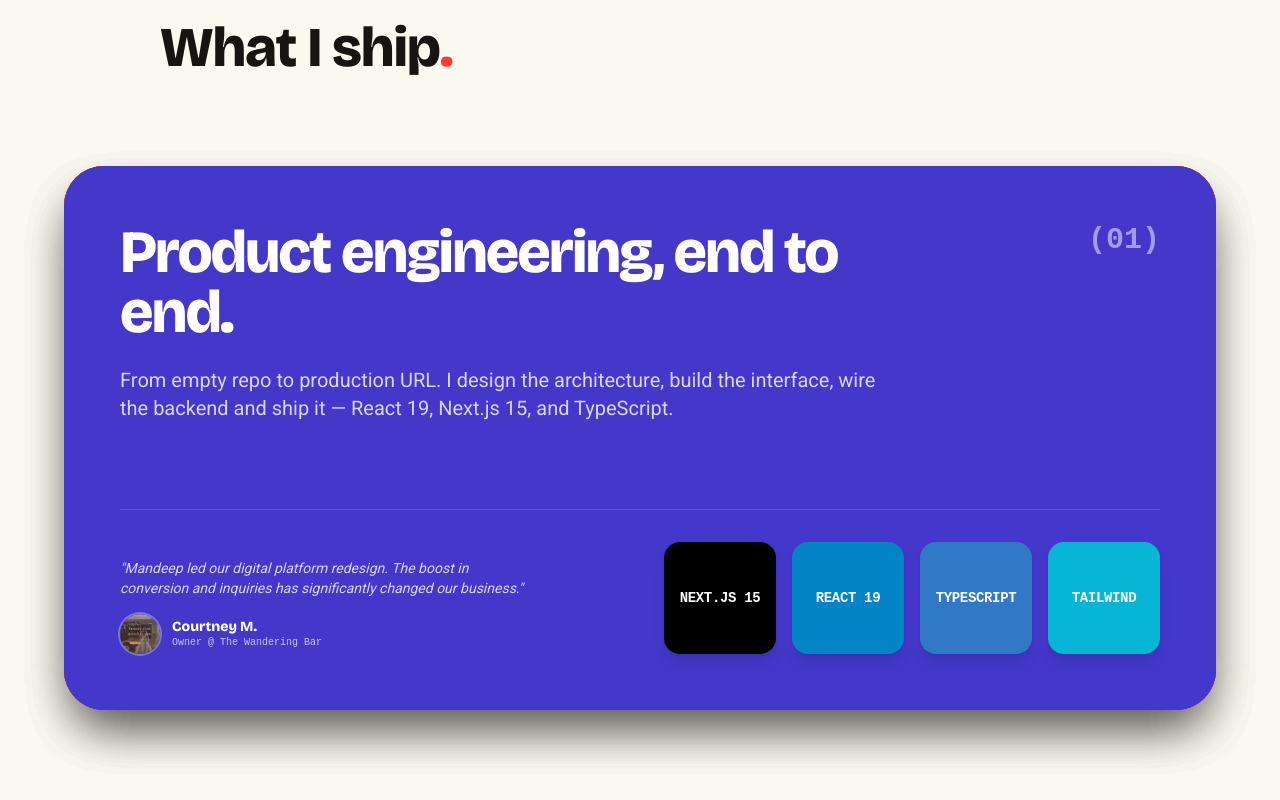
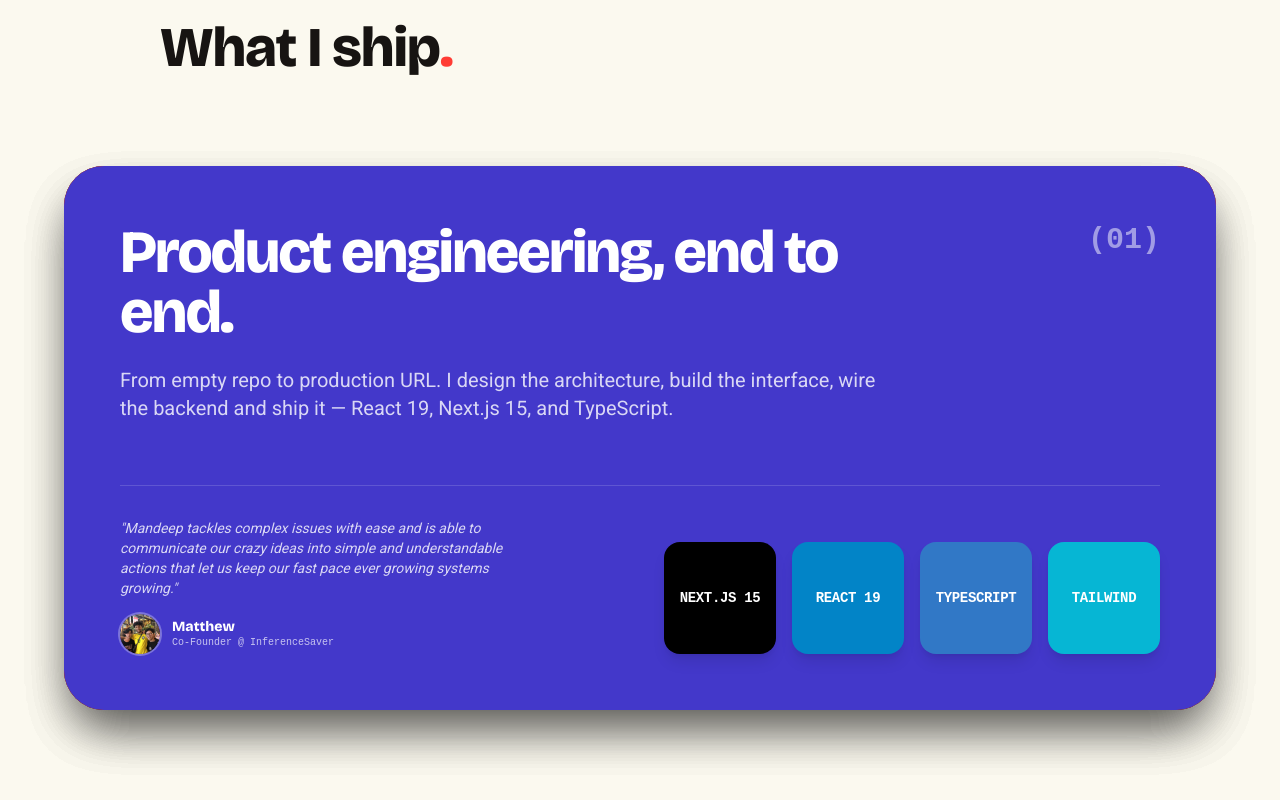
Before and after one commit to deepmroot/mandeep-portfolio, a React (Vite) app: page / in a window 1280 px wide. Shown: the part 9640-10440 px from the top of the page. Built offline with nearby package versions, Linux system fonts and the light colour scheme; a web font is replaced by a local one.

Commit message:
feat: Add Matthew InferenceSaver co-founder photo & quote, and pull ProductFan up to eliminate blank space

```diff
--- a/src/appart-theme/Portfolio.jsx
+++ b/src/appart-theme/Portfolio.jsx
@@ -1289,10 +1289,10 @@ const SHIPS = [
     text: "#ffffff",
     title: "Product engineering, end to end.",
     body: "From empty repo to production URL. I design the architecture, build the interface, wire the backend and ship it — React 19, Next.js 15, and TypeScript.",
-    quote: "Mandeep led our digital platform redesign. The boost in conversion and inquiries has significantly changed our business.",
-    author: "Courtney M.",
-    role: "Owner @ The Wandering Bar",
-    avatar: "/thumbs/thewanderingbar.jpg",
+    quote: "Mandeep tackles complex issues with ease and is able to communicate our crazy ideas into simple and understandable actions that let us keep our fast pace ever growing systems growing.",
+    author: "Matthew",
+    role: "Co-Founder @ InferenceSaver",
+    avatar: "/thumbs/matthew.webp",
     tiles: [
       { name: "Next.js 15", bg: "#000000", color: "#ffffff" },
       { name: "React 19", bg: "#0284c7", color: "#ffffff" },
@@ -1510,11 +1510,11 @@ const FEEDBACK_CARDS = [
     theme: "dark",
   },
   {
-    name: "Alex R.",
-    role: "Senior Systems Admin @ City of Merritt",
-    tag: "CITY OF MERRITT",
-    quote: "I've worked with Mandeep on complex systems analysis and tooling. He is flexible, fast, and remarkably professional.",
-    avatar: "/avatar.jpg",
+    name: "Matthew",
+    role: "Co-Founder @ InferenceSaver",
+    tag: "INFERENCESAVER",
+    quote: "Mandeep tackles complex issues with ease and is able to communicate our crazy ideas into simple and understandable actions that let us keep our fast pace ever growing systems growing.",
+    avatar: "/thumbs/matthew.webp",
     stars: 5,
     step: 0,
     rotate: -2.5,
@@ -1575,7 +1575,7 @@ function ProductFan() {
   };
 
   return (
-    <section className="bg-[#fbf9ef] text-[#171412] overflow-hidden pt-8 sm:pt-16 pb-24 sm:pb-36">
+    <section className="bg-[#fbf9ef] text-[#171412] overflow-hidden -mt-16 sm:-mt-28 pt-0 pb-24 sm:pb-36 relative z-30">
       <h2
         className={`${DISPLAY} px-5 text-center font-extrabold tracking-[-0.045em] leading-[0.9] text-[clamp(2.8rem,8vw,6.5rem)]`}
       >
```
Also changed, not shown: public/thumbs/matthew.webp (added).
